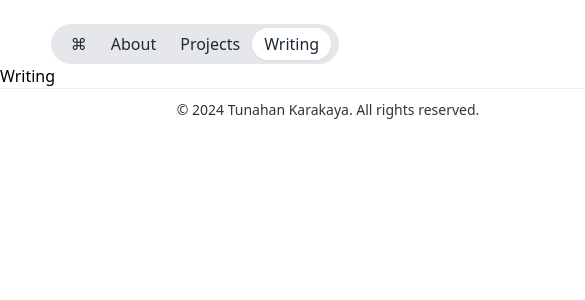
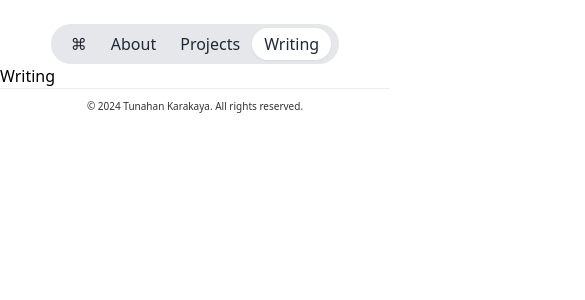
Before and after one commit to devtunahan/www, a React (Vite) app: page /writing in a window 390 px wide. Shown: the top 300 px of the page, 585 px wide, since content can reach past the window. Built offline with nearby package versions, Linux system fonts and the light colour scheme.

Commit message:
added responsive footer

```diff
--- a/src/App.css
+++ b/src/App.css
@@ -5,7 +5,8 @@
 /* Footer.css */
 .footer {
     border-top: 1px solid rgb(237, 237, 237);
-    width: 656px;
+    width: 100%; /* Adjust width to be responsive */
+    max-width: 656px; /* Maximum width to match your design */
     margin: 0 auto;
     padding: 10px;
     text-align: center;
@@ -16,3 +17,24 @@
     font-size: 14px;
     color: #333; /* Adjust color as needed */
   }
+
+  /* Responsive styles */
+  @media (max-width: 768px) {
+    .footer {
+      padding: 15px; /* Slightly increase padding for smaller screens */
+    }
+
+    .footer-text {
+      font-size: 12px; /* Adjust font size for medium screens */
+    }
+  }
+
+  @media (max-width: 480px) {
+    .footer {
+      padding: 10px; /* Adjust padding for small screens */
+    }
+
+    .footer-text {
+      font-size: 10px; /* Adjust font size for small screens */
+    }
+  }
```
